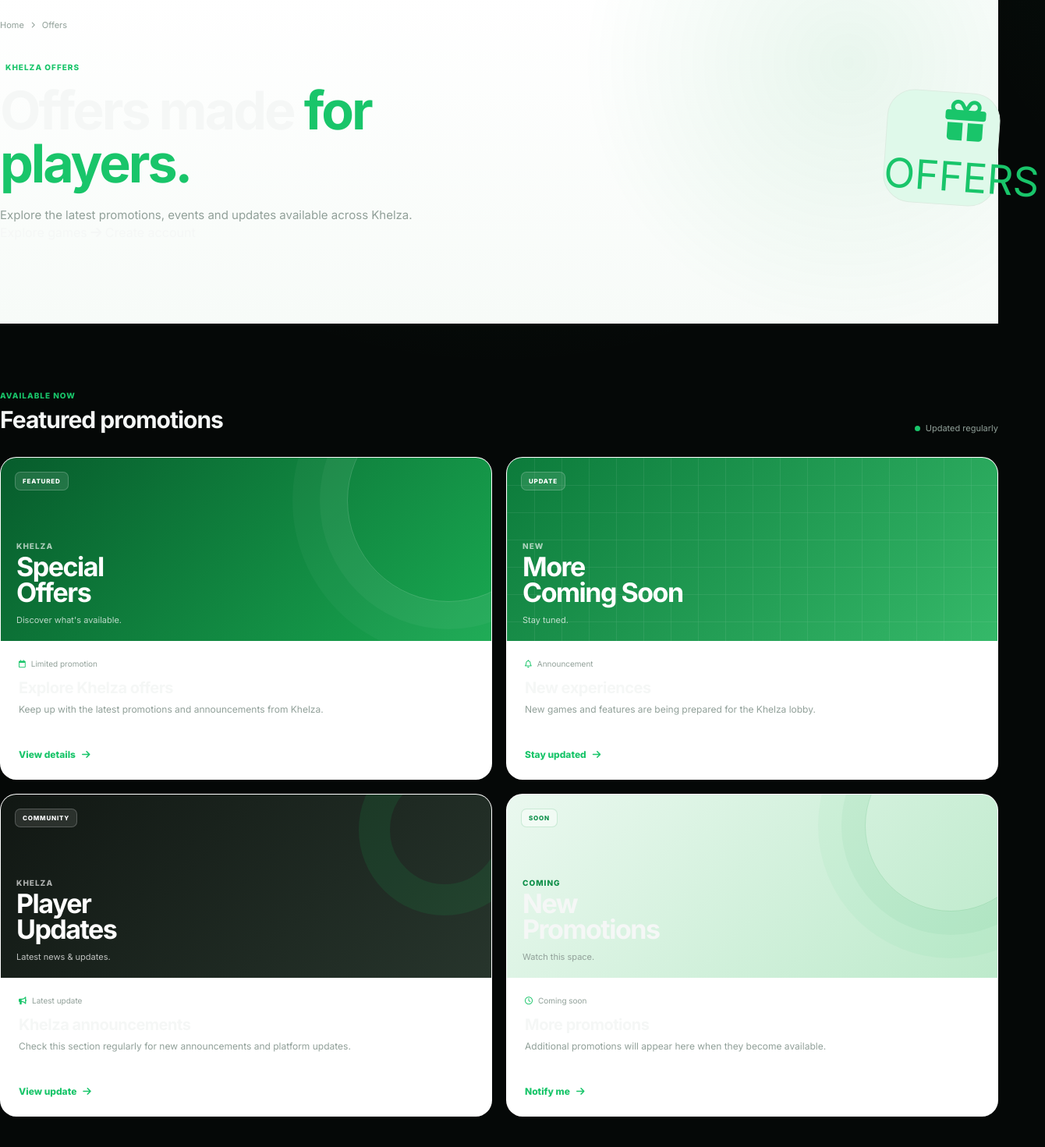
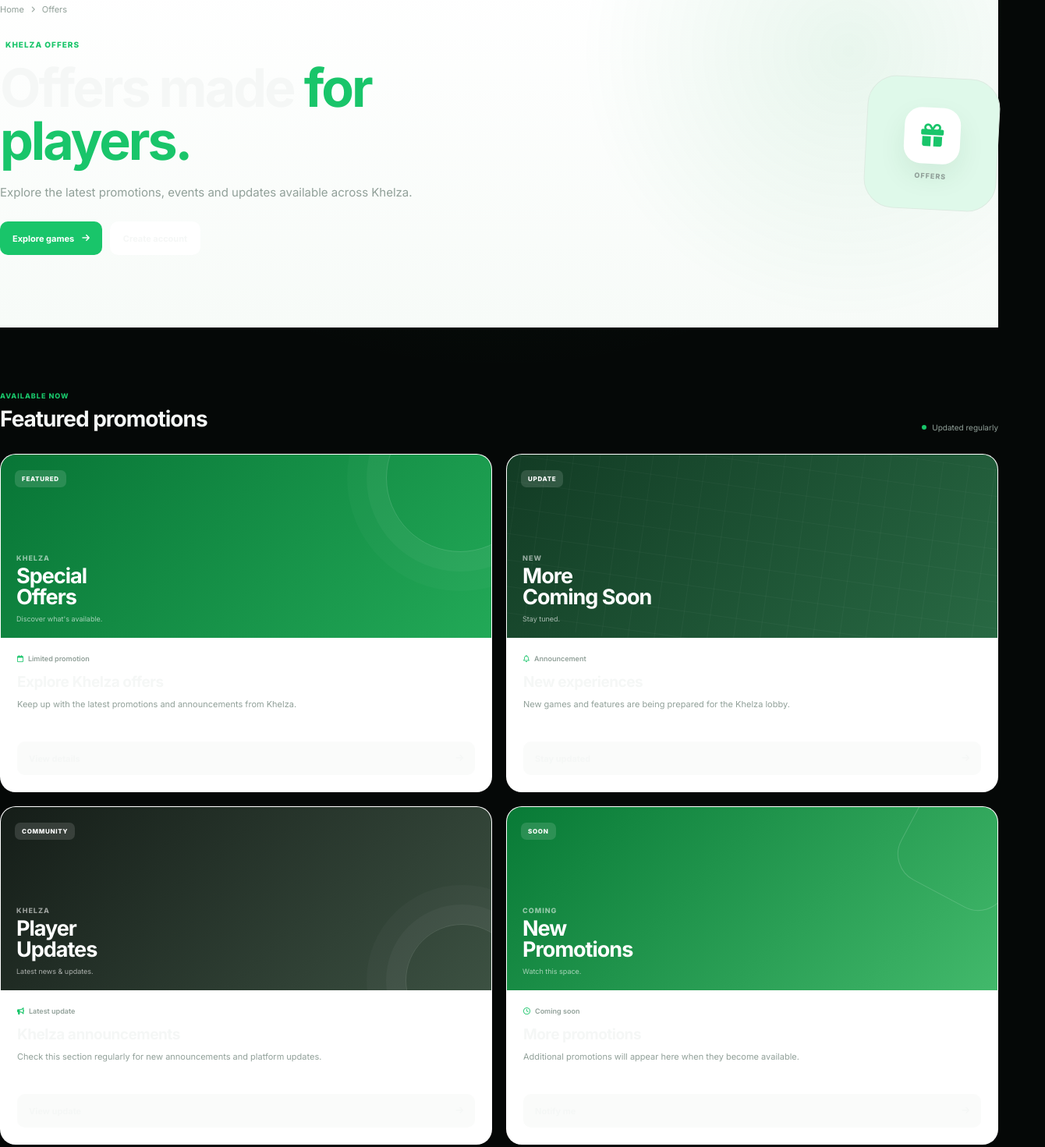
Before and after one commit to usual-coderz/CASINO-GAME, a website: page frontend/scheme.html in a window 1280 px wide. Shown: the part 83-1554 px from the top of the page at 78% size, 1340 px wide, since content can reach past the window. Drawn offline with Linux system fonts and the light colour scheme.

Commit message:
Update scheme.css

```diff
--- a/frontend/css/scheme.css
+++ b/frontend/css/scheme.css
@@ -1,7 +1,7 @@
 .scheme-hero {
-  padding: 28px 0 75px;
+  padding: 28px 0 70px;
   background:
-    radial-gradient(circle at 85% 20%, rgba(22, 163, 74, .09), transparent 30%),
+    radial-gradient(circle at 85% 20%, rgba(22,163,74,.09), transparent 30%),
     linear-gradient(180deg, #fff 0%, #f7fbf8 100%);
   border-bottom: 1px solid var(--border);
 }
@@ -14,6 +14,10 @@
   font-size: 11px;
 }
 
+.scheme-breadcrumb a {
+  color: var(--muted);
+}
+
 .scheme-breadcrumb a:hover {
   color: var(--green);
 }
@@ -23,11 +27,15 @@
 }
 
 .scheme-hero-content {
-  min-height: 300px;
+  min-height: 330px;
   display: flex;
   align-items: center;
   justify-content: space-between;
-  gap: 40px;
+  gap: 50px;
+}
+
+.scheme-hero-copy {
+  max-width: 650px;
 }
 
 .scheme-label {
@@ -41,9 +49,9 @@
 }
 
 .scheme-hero h1 {
+  margin-top: 15px;
   max-width: 650px;
-  margin-top: 15px;
-  font-size: clamp(42px, 6vw, 68px);
+  font-size: clamp(43px, 6vw, 68px);
   line-height: 1;
   letter-spacing: -3px;
 }
@@ -60,42 +68,105 @@
   line-height: 1.7;
 }
 
+.hero-actions {
+  display: flex;
+  align-items: center;
+  gap: 10px;
+  margin-top: 25px;
+}
+
+.hero-primary,
+.hero-secondary {
+  min-height: 43px;
+  display: inline-flex;
+  align-items: center;
+  justify-content: center;
+  gap: 10px;
+  padding: 0 16px;
+  border-radius: 10px;
+  font-size: 11px;
+  font-weight: 700;
+}
+
+.hero-primary {
+  background: var(--green);
+  color: #fff;
+}
+
+.hero-primary:hover {
+  background: var(--green-dark);
+}
+
+.hero-secondary {
+  border: 1px solid var(--border);
+  background: #fff;
+  color: var(--text);
+}
+
+.hero-secondary:hover {
+  border-color: #c9ddd0;
+  background: var(--green-light);
+  color: var(--green);
+}
+
 .scheme-hero-icon {
-  width: 145px;
-  height: 145px;
-  flex: 0 0 145px;
+  width: 170px;
+  height: 170px;
+  flex: 0 0 170px;
+  display: flex;
+  flex-direction: column;
+  align-items: center;
+  justify-content: center;
+  gap: 10px;
+  border: 1px solid #dcebe1;
+  border-radius: 38px;
+  background: var(--green-soft);
+  transform: rotate(3deg);
+}
+
+.hero-icon-circle {
+  width: 72px;
+  height: 72px;
   display: grid;
   place-items: center;
-  border: 1px solid #dcece1;
-  border-radius: 35px;
-  background: var(--green-soft);
+  border-radius: 22px;
+  background: #fff;
   color: var(--green);
-  font-size: 52px;
-  transform: rotate(4deg);
+  font-size: 29px;
+  box-shadow: 0 15px 35px rgba(20,80,40,.08);
+}
+
+.scheme-hero-icon > span {
+  color: var(--muted);
+  font-size: 9px;
+  font-weight: 800;
+  letter-spacing: 1px;
 }
 
 
 .offers-page {
-  padding: 80px 0;
+  padding: 75px 0;
+  background: var(--bg);
 }
 
 .offers-page-heading {
   display: flex;
-  align-items: end;
+  align-items: flex-end;
   justify-content: space-between;
-  margin-bottom: 30px;
+  gap: 20px;
+  margin-bottom: 28px;
 }
 
 .offers-page-heading > div:first-child > span {
   color: var(--green);
-  font-size: 10px;
+  font-size: 9px;
   font-weight: 800;
   letter-spacing: 1px;
 }
 
 .offers-page-heading h2 {
   margin-top: 5px;
-  font-size: 30px;
+  font-size: 28px;
   letter-spacing: -1px;
 }
 
@@ -104,12 +175,12 @@
   align-items: center;
   gap: 7px;
   color: var(--muted);
-  font-size: 11px;
+  font-size: 10px;
 }
 
 .offer-status i {
-  width: 7px;
-  height: 7px;
+  width: 6px;
+  height: 6px;
   border-radius: 50%;
   background: var(--green);
 }
@@ -124,155 +195,133 @@
 .scheme-card {
   overflow: hidden;
   border: 1px solid var(--border);
-  border-radius: 21px;
-  background: white;
-  transition: .2s ease;
+  border-radius: 20px;
+  background: #fff;
+  transition: .22s ease;
 }
 
 .scheme-card:hover {
-  border-color: #cbded1;
-  box-shadow: 0 20px 55px rgba(20, 60, 35, .08);
+  border-color: #c9ddd0;
+  box-shadow: 0 20px 50px rgba(20,60,35,.08);
   transform: translateY(-3px);
 }
-
 
 .scheme-card-visual {
   position: relative;
   height: 235px;
   overflow: hidden;
-  padding: 20px;
-  display: flex;
-  align-items: flex-end;
-  background: linear-gradient(135deg, #075c2c, #19a951);
-  color: white;
+  padding: 18px;
+  color: #fff;
+}
+
+.scheme-card.featured .scheme-card-visual {
+  background: linear-gradient(135deg, #087536, #22a957);
+}
+
+.green-visual {
+  background: linear-gradient(135deg, #123b24, #286943);
+}
+
+.dark-visual {
+  background: linear-gradient(135deg, #151d18, #3c5142);
+}
+
+.light-visual {
+  background: linear-gradient(135deg, #087a36, #42b96b);
 }
 
 .scheme-card-badge {
-  position: absolute;
-  top: 18px;
-  left: 18px;
+  position: relative;
+  z-index: 4;
+  display: inline-flex;
   padding: 6px 9px;
-  border: 1px solid rgba(255,255,255,.2);
   border-radius: 7px;
-  background: rgba(255,255,255,.1);
-  color: white;
+  background: rgba(255,255,255,.13);
   font-size: 8px;
   font-weight: 800;
-  letter-spacing: .8px;
-  backdrop-filter: blur(8px);
+  letter-spacing: .7px;
 }
 
 .scheme-visual-content {
-  position: relative;
-  z-index: 2;
+  position: absolute;
+  left: 20px;
+  bottom: 19px;
+  z-index: 3;
 }
 
 .scheme-visual-content small {
   display: block;
-  margin-bottom: 5px;
-  color: rgba(255,255,255,.65);
-  font-size: 10px;
+  margin-bottom: 4px;
+  color: rgba(255,255,255,.55);
+  font-size: 9px;
   font-weight: 800;
   letter-spacing: 1px;
 }
 
 .scheme-visual-content strong {
   display: block;
-  font-size: 34px;
-  line-height: .95;
-  letter-spacing: -1.5px;
+  font-size: 27px;
+  line-height: 1.02;
+  letter-spacing: -1px;
 }
 
 .scheme-visual-content p {
-  margin-top: 12px;
-  color: rgba(255,255,255,.72);
-  font-size: 11px;
+  margin-top: 8px;
+  color: rgba(255,255,255,.62);
+  font-size: 9px;
 }
-
 
 .scheme-circle {
   position: absolute;
-  width: 260px;
-  height: 260px;
-  right: -75px;
-  top: -75px;
-  border: 1px solid rgba(255,255,255,.18);
+  width: 190px;
+  height: 190px;
+  right: -55px;
+  top: -65px;
+  border: 1px solid rgba(255,255,255,.16);
   border-radius: 50%;
   box-shadow:
-    0 0 0 35px rgba(255,255,255,.04),
-    0 0 0 70px rgba(255,255,255,.03);
-}
-
-
-.green-visual {
-  background: linear-gradient(135deg, #0c7b3b, #35b969);
+    0 0 0 25px rgba(255,255,255,.035),
+    0 0 0 50px rgba(255,255,255,.025);
 }
 
 .scheme-grid-pattern {
   position: absolute;
   inset: 0;
-  opacity: .15;
+  opacity: .18;
   background-image:
-    linear-gradient(rgba(255,255,255,.5) 1px, transparent 1px),
-    linear-gradient(90deg, rgba(255,255,255,.5) 1px, transparent 1px);
-  background-size: 35px 35px;
-}
-
-
-.dark-visual {
-  background: linear-gradient(135deg, #111713, #27352c);
+    linear-gradient(rgba(255,255,255,.2) 1px, transparent 1px),
+    linear-gradient(90deg, rgba(255,255,255,.2) 1px, transparent 1px);
+  background-size: 28px 28px;
+  transform: rotate(8deg) scale(1.2);
 }
 
 .dark-circle {
   position: absolute;
-  width: 220px;
-  height: 220px;
-  right: -50px;
-  top: -65px;
-  border: 40px solid rgba(22,163,74,.15);
+  width: 145px;
+  height: 145px;
+  right: -35px;
+  bottom: -60px;
   border-radius: 50%;
-}
-
-
-.light-visual {
-  background: linear-gradient(135deg, #eaf8ef, #bdeacb);
-  color: var(--text);
-}
-
-.light-visual .scheme-card-badge {
-  color: var(--green-dark);
-  border-color: rgba(22,163,74,.18);
-  background: rgba(255,255,255,.45);
-}
-
-.light-visual .scheme-visual-content small {
-  color: var(--green-dark);
-}
-
-.light-visual .scheme-visual-content strong {
-  color: var(--text);
-}
-
-.light-visual .scheme-visual-content p {
-  color: var(--muted);
+  border: 1px solid rgba(255,255,255,.13);
+  box-shadow:
+    0 0 0 25px rgba(255,255,255,.035),
+    0 0 0 50px rgba(255,255,255,.025);
 }
 
 .light-shape {
   position: absolute;
-  width: 220px;
-  height: 220px;
-  right: -50px;
-  top: -70px;
-  border: 1px solid rgba(22,163,74,.18);
-  border-radius: 50%;
-  box-shadow:
-    0 0 0 30px rgba(22,163,74,.05),
-    0 0 0 60px rgba(22,163,74,.04);
+  width: 150px;
+  height: 150px;
+  right: -35px;
+  top: -30px;
+  border-radius: 38px;
+  border: 1px solid rgba(255,255,255,.16);
+  transform: rotate(28deg);
 }
 
 
 .scheme-card-body {
-  padding: 23px;
+  padding: 21px;
 }
 
 .scheme-card-meta {
@@ -282,11 +331,12 @@
 }
 
 .scheme-card-meta span {
-  display: flex;
+  display: inline-flex;
   align-items: center;
-  gap: 7px;
+  gap: 6px;
   color: var(--muted);
-  font-size: 10px;
+  font-size: 9px;
+  font-weight: 600;
 }
 
 .scheme-card-meta i {
@@ -295,68 +345,78 @@
 
 .scheme-card-body h3 {
   margin-top: 13px;
-  font-size: 20px;
+  font-size: 19px;
   letter-spacing: -.5px;
 }
 
 .scheme-card-body > p {
-  margin-top: 6px;
-  min-height: 40px;
+  min-height: 39px;
+  margin-top: 8px;
   color: var(--muted);
-  font-size: 12px;
+  font-size: 11px;
   line-height: 1.7;
 }
 
 .scheme-action {
-  margin-top: 20px;
-  padding: 0;
-  display: inline-flex;
+  width: 100%;
+  min-height: 43px;
+  margin-top: 18px;
+  display: flex;
   align-items: center;
-  gap: 8px;
-  background: transparent;
-  color: var(--green);
-  font-size: 12px;
-  font-weight: 800;
+  justify-content: space-between;
+  padding: 0 14px;
+  border: 1px solid var(--border);
+  border-radius: 10px;
+  background: #fafbfa;
+  color: var(--text);
+  font-size: 11px;
+  font-weight: 700;
+  cursor: pointer;
+  transition: .2s ease;
 }
 
 .scheme-action:hover {
-  gap: 12px;
+  border-color: #c9ddd0;
+  background: var(--green-soft);
+  color: var(--green);
 }
 
 
 .scheme-info {
-  padding: 0 0 80px;
+  padding: 0 0 75px;
+  background: var(--bg);
 }
 
 .scheme-info-box {
   display: flex;
   align-items: center;
-  gap: 16px;
-  padding: 23px;
+  gap: 15px;
+  padding: 22px;
   border: 1px solid #dcebe1;
-  border-radius: 17px;
+  border-radius: 16px;
   background: var(--green-light);
 }
 
 .scheme-info-icon {
-  width: 43px;
-  height: 43px;
-  flex: 0 0 43px;
+  width: 42px;
+  height: 42px;
+  flex: 0 0 42px;
   display: grid;
   place-items: center;
-  border-radius: 12px;
-  background: white;
+  border-radius: 11px;
+  background: #fff;
   color: var(--green);
 }
 
-.scheme-info-box h3 {
-  font-size: 13px;
+.scheme-info h3 {
+  font-size: 12px;
 }
 
-.scheme-info-box p {
-  margin-top: 3px;
+.scheme-info p {
+  margin-top: 4px;
   color: var(--muted);
   font-size: 11px;
+  line-height: 1.6;
 }
 
 
@@ -364,19 +424,27 @@
   position: fixed;
   right: 22px;
   bottom: 22px;
-  z-index: 200;
+  z-index: 3000;
+
   width: min(370px, calc(100% - 30px));
+
   display: flex;
   align-items: center;
   gap: 11px;
+
   padding: 13px;
+
   border: 1px solid var(--border);
   border-radius: 14px;
-  background: white;
+
+  background: #fff;
+
   box-shadow: 0 20px 60px rgba(0,0,0,.12);
+
   opacity: 0;
   visibility: hidden;
   transform: translateY(15px);
+
   transition: .25s ease;
 }
 
@@ -397,12 +465,12 @@
   color: var(--green);
 }
 
-.scheme-toast strong,
-.scheme-toast p {
-  display: block;
+.scheme-toast-content {
+  min-width: 0;
 }
 
 .scheme-toast strong {
+  display: block;
   font-size: 12px;
 }
 
@@ -410,15 +478,20 @@
   margin-top: 2px;
   color: var(--muted);
   font-size: 10px;
+  line-height: 1.5;
 }
 
 #toast-close {
-  margin-left: auto;
   width: 28px;
   height: 28px;
+  margin-left: auto;
+  flex: 0 0 28px;
+  display: grid;
+  place-items: center;
   border-radius: 7px;
   background: transparent;
   color: #929a95;
+  cursor: pointer;
 }
 
 #toast-close:hover {
@@ -426,10 +499,83 @@
 }
 
 
-@media (max-width: 700px) {
+.mobile-menu-btn {
+  display: none;
+  width: 40px;
+  height: 40px;
+  align-items: center;
+  justify-content: center;
+  border: 1px solid var(--border);
+  border-radius: 10px;
+  background: #fff;
+  color: var(--text);
+  cursor: pointer;
+  font-size: 15px;
+}
+
+
+@media (max-width: 900px) {
+  .scheme-hero-content {
+    gap: 30px;
+  }
+
+  .scheme-hero-icon {
+    width: 145px;
+    height: 145px;
+    flex-basis: 145px;
+  }
+}
+
+
+@media (max-width: 768px) {
+
+  .desktop-nav {
+    display: none;
+  }
+
+  .header-actions {
+    display: none;
+  }
+
+  .mobile-menu-btn {
+    display: flex;
+  }
+
+  .desktop-nav.mobile-open {
+    position: absolute;
+    top: calc(100% + 8px);
+    left: 16px;
+    right: 16px;
+    z-index: 1000;
+
+    display: flex;
+    flex-direction: column;
+    gap: 3px;
+
+    padding: 8px;
+
+    border: 1px solid var(--border);
+    border-radius: 14px;
+
+    background: #fff;
+
+    box-shadow: 0 18px 45px rgba(0,0,0,.10);
+  }
+
+  .desktop-nav.mobile-open a {
+    width: 100%;
+    padding: 12px 14px;
+    border-radius: 9px;
+  }
+
+  .desktop-nav.mobile-open a:hover,
+  .desktop-nav.mobile-open a.active {
+    background: var(--green-soft);
+    color: var(--green);
+  }
 
   .scheme-hero {
-    padding: 22px 0 55px;
+    padding-bottom: 55px;
   }
 
   .scheme-hero-content {
@@ -438,7 +584,7 @@
   }
 
   .scheme-hero h1 {
-    font-size: 44px;
+    font-size: 45px;
     letter-spacing: -2px;
   }
 
@@ -450,25 +596,84 @@
     padding: 60px 0;
   }
 
+  .scheme-grid {
+    grid-template-columns: 1fr;
+  }
+
   .offers-page-heading {
     align-items: flex-start;
     flex-direction: column;
     gap: 12px;
   }
+}
 
-  .scheme-grid {
-    grid-template-columns: 1fr;
+
+@media (max-width: 480px) {
+
+  .scheme-hero {
+    padding-top: 20px;
+  }
+
+  .scheme-hero-content {
+    padding-top: 42px;
+  }
+
+  .scheme-hero h1 {
+    font-size: 39px;
+    line-height: .98;
+    letter-spacing: -1.8px;
+  }
+
+  .scheme-hero p {
+    margin-top: 16px;
+    font-size: 13px;
+  }
+
+  .hero-actions {
+    align-items: stretch;
+    flex-direction: column;
+  }
+
+  .hero-primary,
+  .hero-secondary {
+    width: 100%;
+  }
+
+  .offers-page {
+    padding: 48px 0;
+  }
+
+  .offers-page-heading h2 {
+    font-size: 24px;
+  }
+
+  .scheme-card {
+    border-radius: 17px;
   }
 
   .scheme-card-visual {
     height: 210px;
   }
 
+  .scheme-card-body {
+    padding: 18px;
+  }
+
+  .scheme-card-body h3 {
+    font-size: 18px;
+  }
+
   .scheme-info {
-    padding-bottom: 60px;
+    padding-bottom: 55px;
   }
 
   .scheme-info-box {
     align-items: flex-start;
   }
+
+  .scheme-toast {
+    right: 15px;
+    bottom: 15px;
+    width: calc(100% - 30px);
+  }
 }
```
